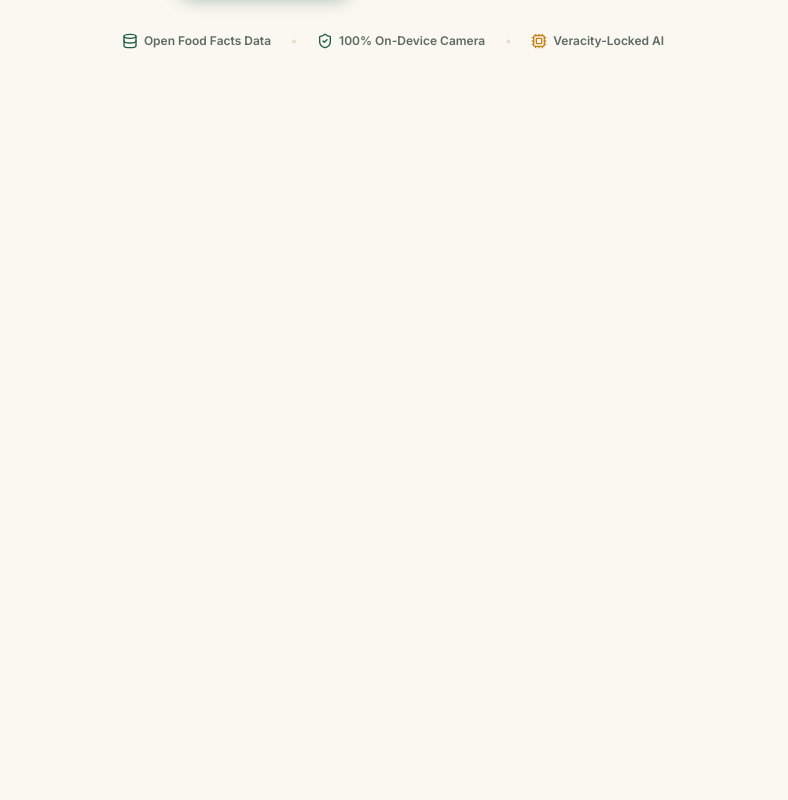
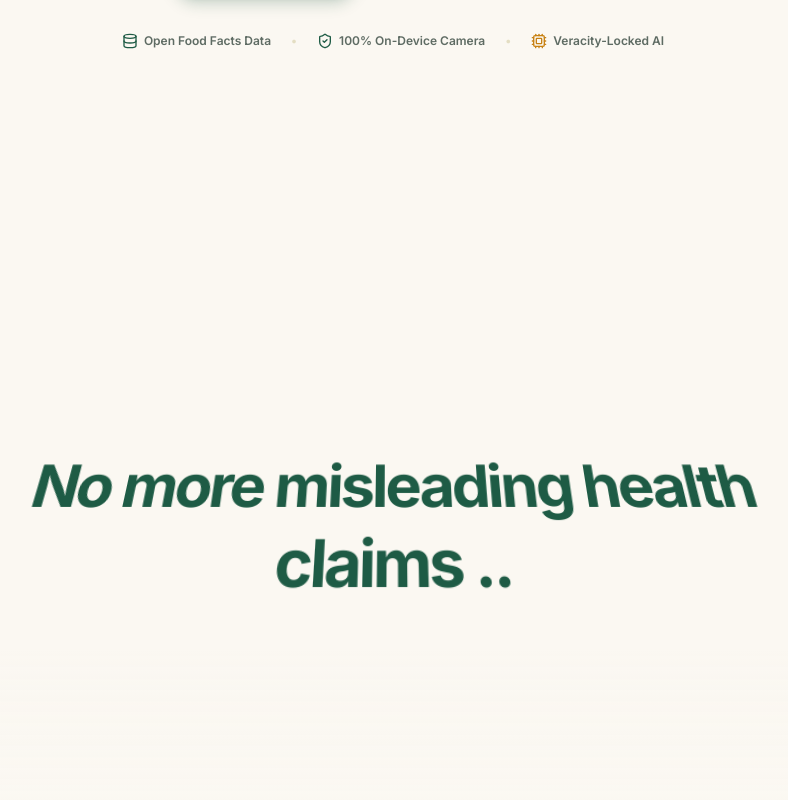
Before and after one commit to yaadvshubham/ingrivo, a Next.js app in the folder frontend/: page / in a window 1280 px wide. Shown: the part 620-1420 px from the top of the page, without its empty margins (247-1035 px from the left). Built offline with nearby package versions, Linux system fonts and the light colour scheme.

Commit message:
feat(ui): implement independent 3D lines with dedicated stage and guaranteed zero-empty visibility

```diff
--- a/frontend/src/components/PerspectiveHeroScroll.tsx
+++ b/frontend/src/components/PerspectiveHeroScroll.tsx
@@ -33,33 +33,76 @@ const MANIFESTO_LINES = [
 ];
 
 /**
- * Line item with subtle relative parallax stagger.
- * Creates an organic line-by-line kinetic wave as you scroll,
- * while staying perfectly visible in the natural layout stream.
+ * Independent 3D Perspective Line
+ *
+ * Each line moves INDEPENDENTLY through the 3D perspective field:
+ * - Rises from lower 3D perspective (rotateX: 32deg, translateY: 300px)
+ * - Holds center stage majestically (rotateX: 10deg, translateY: 0px, opacity: 1)
+ * - Sails away upward in 3D perspective (rotateX: -18deg, translateY: -300px)
+ *
+ * Line 0 starts at center stage (opacity: 1), so the canvas is NEVER empty!
  */
-function ManifestoLineItem({
+function Independent3DLine({
   text,
   index,
+  total,
   scrollYProgress,
 }: {
   text: string;
   index: number;
+  total: number;
   scrollYProgress: MotionValue<number>;
 }) {
-  // Staggered line-by-line kinetic motion:
-  // Each line glides with a small trailing parallax offset
-  const lineY = useTransform(scrollYProgress, [0, 1], [index * 22, -index * 16]);
+  const step = 0.88 / (total - 1);
+  const center = 0.05 + index * step;
+  const span = step * 1.05;
+
+  const t0 = Math.max(0, center - span);
+  const t1 = center;
+  const t2 = Math.min(1, center + span);
+
+  // Line 0 is already visible at scroll = 0, so screen is never blank!
+  // Line 7 lingers at center at the end
+  const yValues =
+    index === 0
+      ? [0, 0, -300]
+      : index === total - 1
+      ? [300, 0, 0]
+      : [300, 0, -300];
+
+  const opacityValues =
+    index === 0
+      ? [1, 1, 0]
+      : index === total - 1
+      ? [0, 1, 1]
+      : [0, 1, 0];
+
+  const rotateValues =
+    index === 0
+      ? [10, 10, -18]
+      : index === total - 1
+      ? [32, 10, 10]
+      : [32, 10, -18];
+
+  const y = useTransform(scrollYProgress, [t0, t1, t2], yValues);
+  const opacity = useTransform(scrollYProgress, [t0, t1, t2], opacityValues);
+  const rotateX = useTransform(scrollYProgress, [t0, t1, t2], rotateValues);
+
+  const transform = useMotionTemplate`rotateX(${rotateX}deg) translateY(${y}px) translateZ(10px)`;
 
   return (
-    <motion.p
+    <motion.div
       style={{
         transformStyle: "preserve-3d",
-        y: lineY,
+        transform,
+        opacity,
       }}
-      className="leading-tight select-none"
+      className="absolute flex items-center justify-center w-full max-w-4xl px-6 text-center pointer-events-none select-none"
     >
-      {text}
-    </motion.p>
+      <p className="text-3xl sm:text-5xl md:text-6xl font-bold tracking-tighter text-[#1E5B45] leading-tight">
+        {text}
+      </p>
+    </motion.div>
   );
 }
 
@@ -68,9 +111,10 @@ function ManifestoLineItem({
  *
  * Senior Design Architecture:
  * - SECTION 1: Pristine Editorial Luxury Hero with Skiper 3 Spring Brand Capsule.
- * - SECTION 2: Authentic Skiper 28 3D Perspective Scroll Canvas.
- *   Text is always visible, glides smoothly in 3D perspective (rotateX: 30deg, perspective: 200px)
- *   with kinetic line-by-line motion in uniform rich #1E5B45 forest emerald.
+ * - SECTION 2: Authentic 3D Perspective Runway.
+ *   Each line moves up INDEPENDENTLY with genuine 3D perspective incline.
+ *   Full viewport space dedicated to each statement for luxury and richness.
+ *   Uniform #1E5B45 Forest Emerald. Never empty.
  */
 export function PerspectiveHeroScroll() {
   const [mounted, setMounted] = useState(false);
@@ -87,14 +131,6 @@ export function PerspectiveHeroScroll() {
     target: perspectiveContainerRef,
     offset: ["start start", "end end"],
   });
-
-  // Authentic Skiper 28 motion:
-  // Glides smoothly from lower perspective up through the vanishing plane
-  const yMotionValue = useTransform(scrollYProgress, [0, 1], [360, -280]);
-  const transform = useMotionTemplate`rotateX(30deg) translateY(${yMotionValue}px) translateZ(10px)`;
-
-  // Soft fade near the end so it never leaks behind subsequent sections
-  const canvasOpacity = useTransform(scrollYProgress, [0, 0.88, 0.98], [1, 1, 0]);
 
   const content = (
     <div className="relative w-full bg-[#FBF8F2] text-[#1B2A22]">
@@ -219,44 +255,42 @@ export function PerspectiveHeroScroll() {
       </section>
 
       {/* ─────────────────────────────────────────────────────────────
-          SECTION 2: AUTHENTIC SKIPER 28 3D PERSPECTIVE SCROLL CANVAS
-          Dedicated 280vh runway. Clean exit before next section.
-          3D Perspective (perspective: 200px, rotateX: 30deg).
-          Glides seamlessly on native #FBF8F2 cream background.
-          Moves LINE BY LINE in uniform rich #1E5B45 tone.
+          SECTION 2: INDEPENDENT 3D PERSPECTIVE LINE-BY-LINE RUNWAY
+          Dedicated 300vh runway.
+          Lines go up INDEPENDENTLY through the 3D perspective field.
+          Proper space, luxury aesthetic, uniform #1E5B45 tone.
          ───────────────────────────────────────────────────────────── */}
       <div
         ref={perspectiveContainerRef}
-        className="relative z-0 h-[280vh] w-full bg-[#FBF8F2]"
+        className="relative z-0 h-[300vh] w-full bg-[#FBF8F2]"
       >
         <div
-          className="sticky top-0 mx-auto flex min-h-screen items-center justify-center bg-transparent py-20"
+          className="sticky top-0 mx-auto flex h-screen w-full items-center justify-center bg-transparent py-20"
           style={{
             transformStyle: "preserve-3d",
-            perspective: "200px",
+            perspective: "220px",
           }}
         >
-          {/* 3D Tilted Text Canvas */}
-          <motion.div
+          {/* Independent Line-by-Line 3D Field */}
+          <div
+            className="relative flex h-full w-full items-center justify-center"
             style={{
               transformStyle: "preserve-3d",
-              transform,
-              opacity: canvasOpacity,
             }}
-            className="w-full max-w-4xl text-center text-3xl sm:text-5xl md:text-6xl font-bold tracking-tighter text-[#1E5B45] select-none px-6 space-y-6 sm:space-y-8"
           >
             {MANIFESTO_LINES.map((line, idx) => (
-              <ManifestoLineItem
+              <Independent3DLine
                 key={idx}
                 text={line}
                 index={idx}
+                total={MANIFESTO_LINES.length}
                 scrollYProgress={scrollYProgress}
               />
             ))}
+          </div>
 
-            {/* Bottom Atmospheric Mask */}
-            <div className="pointer-events-none absolute bottom-0 left-0 h-[50vh] w-full bg-gradient-to-b from-transparent to-[#FBF8F2]" />
-          </motion.div>
+          {/* Bottom Atmospheric Mask */}
+          <div className="pointer-events-none absolute bottom-0 left-0 h-[35vh] w-full bg-gradient-to-b from-transparent to-[#FBF8F2]" />
         </div>
       </div>
     </div>
```
